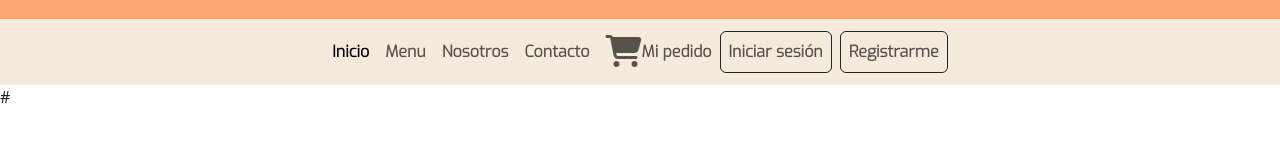
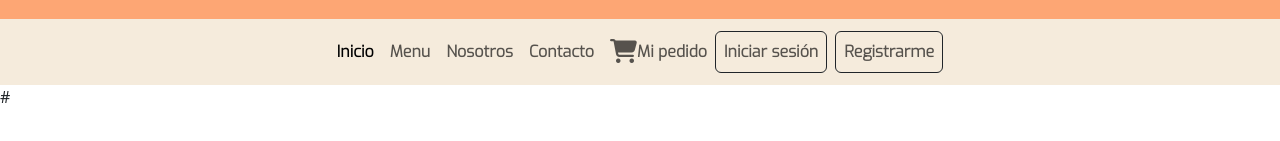
Before and after one commit to brunomry/frontendProyectoFinal_RollingCode, a React (Vite) app: page / in a window 1280 px wide. Shown: the part 142-283 px from the top of the page. Built offline with nearby package versions, Linux system fonts and the light colour scheme.

Commit message:
se achicó el logo de carrito de -Mi pedido-

```diff
--- a/src/components/common/MenuNavegacion.jsx
+++ b/src/components/common/MenuNavegacion.jsx
@@ -36,7 +36,7 @@ const MenuNavegacion = () => {
                 <NavLink className="navLink nav-link" to="/contacto"><b>Contacto</b></NavLink>
                 <NavLink className="navLink nav-link" to="/miPedido">
                   {" "}
-                  <i className="fa-solid fa-cart-shopping fa-2xl"></i><b>Mi pedido</b>
+                  <i class="fa-solid fa-cart-shopping fa-xl"></i><b>Mi pedido</b>
                 </NavLink>
                 <NavLink className="nav-link border border-1 border-dark rounded-2 me-2 my-1" to="/login"><b>Iniciar sesión</b></NavLink>
                 <NavLink className="nav-link border border-1 border-dark rounded-2 me-2 my-1" to="/registrarme"><b>Registrarme</b></NavLink>
```
